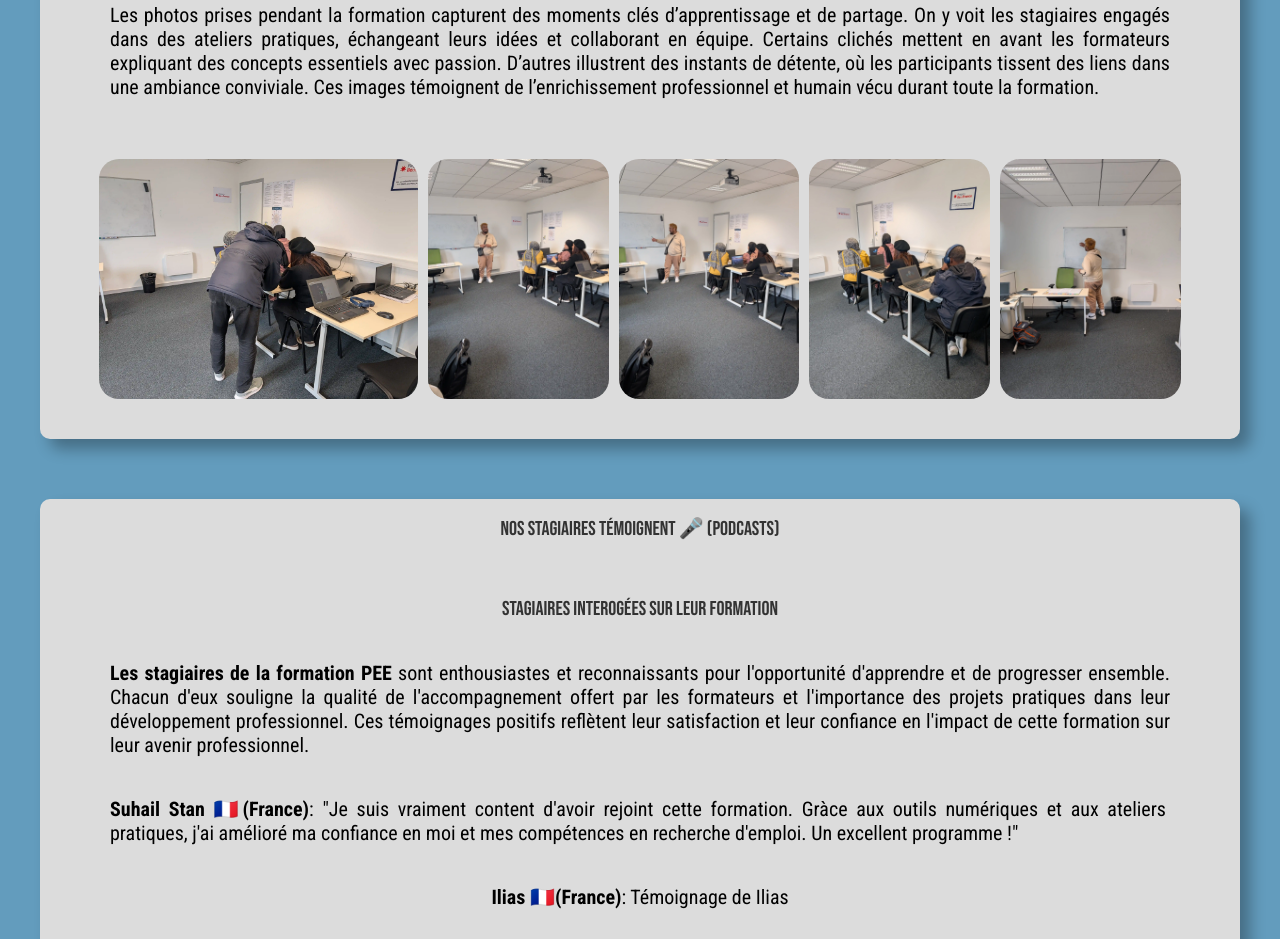
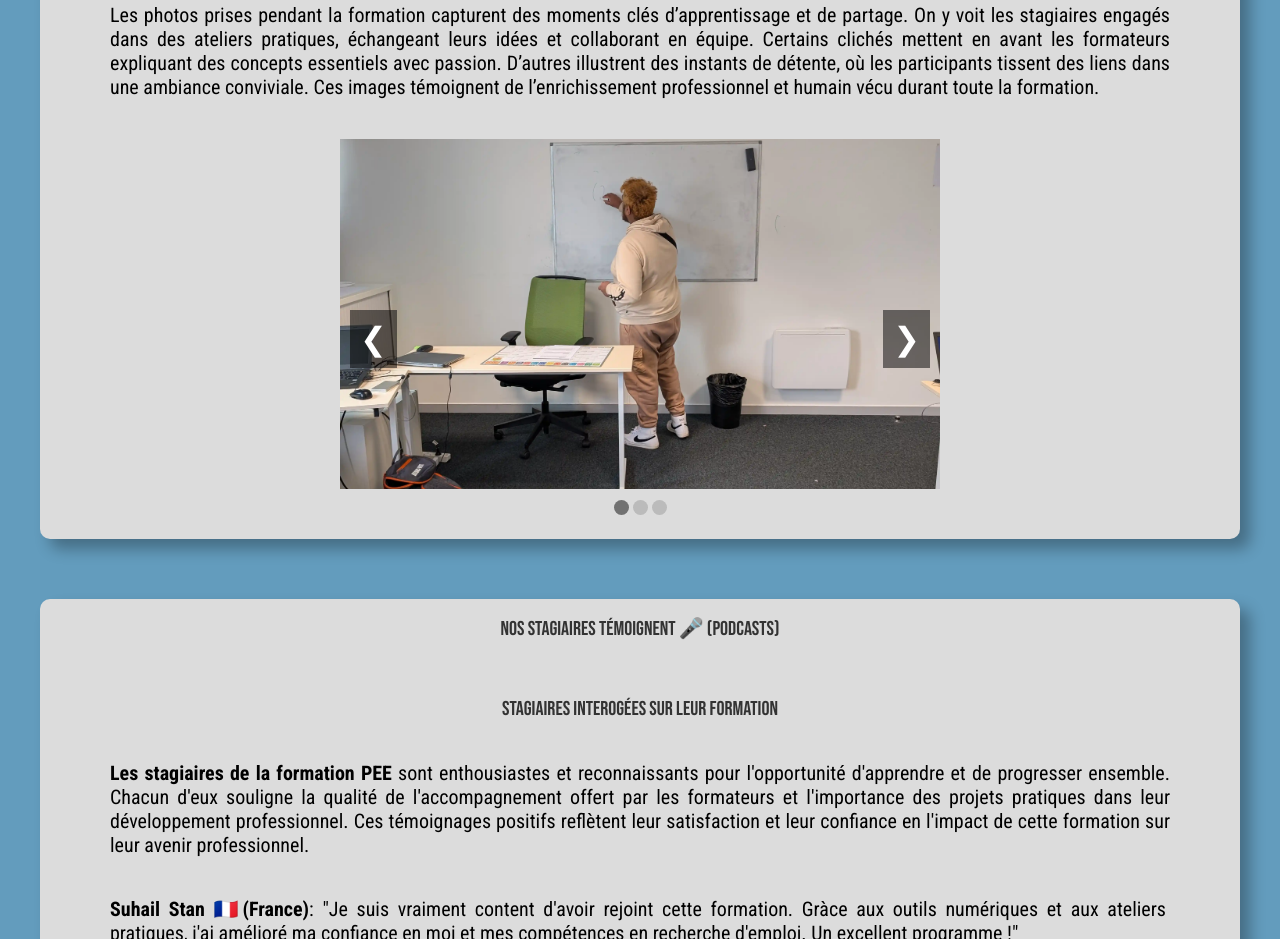
Before and after one commit to suhailadhin/blog-ressource-formation-chelles, a plain HTML site: page index.html in a window 1280 px wide. Shown: the part 3842-4781 px from the top of the page. Drawn offline with Linux system fonts and the light colour scheme; animation ran at ten frames a second; a web font is replaced by a local one.

Commit message:
new elements

```diff
--- a/index.html
+++ b/index.html
@@ -132,15 +132,36 @@
                 <h3>Un groupe soudé</h3>
                 <p>Les photos prises pendant la formation capturent des moments clés d’apprentissage et de partage. On y voit les stagiaires engagés dans des ateliers pratiques, échangeant leurs idées et collaborant en équipe. Certains clichés mettent en avant les formateurs expliquant des concepts essentiels avec passion. D’autres illustrent des instants de détente, où les participants tissent des liens dans une ambiance conviviale. Ces images témoignent de l’enrichissement professionnel et humain vécu durant toute la formation.</p>
             </article>
-            <article class="contain-card">
+                <article class="carousel-container">
+                    <div class="carousel-slide">
+                    <img src="assets/galerie/étudiant-au-tableau.webp"  alt="Image 1">
+                    <img src="assets/galerie/stagiaire-de-la-formation-projet.webp" alt="Image 2">
+                    <img src="assets/galerie/stagiaire-entraide.webp" alt="Image 3">
+                    <img src="assets/galerie/stagiaire-qui-explique-au-tableau.webp" alt="Image 4">
+                    <img src="assets/galerie/stagiaire-qui-fait-exercice.webp" alt="Image 5">
+                    <img src="assets/galerie/stagiaire-qui-travaille-sur-leurs-projets.webp" alt="Image 6">
+                    <img src="assets/galerie/IMG-20250317-WA0017.webp" alt="Image 7">
+                    <img src="assets/galerie/PXL_20250317_093029069.MP.webp" alt="Image 8">
+                    <img src="assets/galerie/PXL_20250317_093105835.MP.webp" alt="Image 9">
+                    <img src="assets/galerie/PXL_20250317_093342532.MP.webp" alt="Image 10">
+                    <img src="assets/galerie/PXL_20250317_093347287.MP.webp" alt="Image 11">
+                    <img src="assets/galerie/PXL_20250317_094218452.MP.webp" alt="Image 12">
+                    <img src="assets/galerie/PXL_20250317_094728545.webp" alt="Image 13">
+                    <img src="assets/galerie/PXL_20250317_095058859.MP.webp" alt="Image 14">
+                    <img src="assets/galerie/PXL_20250317_130306125.MP.webp" alt="Image 15">
+                    <img src="assets/galerie/PXL_20250317_130312964.MP.webp" alt="Image 16">
+                    <img src="assets/galerie/PXL_20250317_130810957.MP.webp" alt="Image 17">
+                    <img src="assets/galerie/PXL_20250317_130814515.MP.webp" alt="Image 18">
+                    <img src="assets/galerie/PXL_20250317_131422324.MP.webp" alt="Image 19">
+                    <img src="assets/galerie/PXL_20250317_094750277.MP.webp" alt="Image 20">
+                    <img src="" alt="Image 21">
+                    </div>
 
-                    <img src="assets/galerie/stagiaire-entraide.webp" alt="Stagiaires s'entraidant pendant la formation">
-                    <img src="assets/galerie/stagiaire-qui-explique-au-tableau.webp" alt="Stagiaire expliquant un concept au tableau">
-                    <img src="assets/galerie/stagiaire-qui-fait-exercice.webp" alt="Stagiaire réalisant un exercice pratique">
-                    <img src="assets/galerie/stagiaire-qui-travaille-sur-leurs-projets.webp" alt="Stagiaires travaillant sur leurs projets">
-                    <img src="assets/galerie/étudiant-au-tableau.webp" alt="Étudiant écrivant au tableau">
-
-            </article>
+                    <div class="carousel-dots">
+                    </div>
+                    <button class="carousel-arrow carousel-arrow-left">&#10094;</button>
+                    <button class="carousel-arrow carousel-arrow-right">&#10095;</button>
+                </article>
         </section>
 
         <!-- Section TÃ©moignages des stagiaires -->
--- a/main.js
+++ b/main.js
@@ -135,21 +135,6 @@ toogle.addEventListener('click', function() {
     console.log('L\'état du toggle après le clic :', toogle.classList.contains('active'));
 });
 
-const containCard = document.querySelector('.contain-card');
-console.log('Vous avez cliqué sur la partie article card');
-
-const imgCards = document.querySelectorAll('.contain-card img');
-
-if (imgCards.length > 0) {
-    imgCards.forEach(img => {
-        img.addEventListener('click', function() {
-            img.classList.toggle('visible');
-        });
-    });
-} else {
-    console.error("Aucune image trouvée dans .contain-card.");
-};
-
 // Sélectionner la div avec la classe "contains"
 const container = document.querySelector('.contains');
 
@@ -161,3 +146,82 @@ window.addEventListener("scroll", function() {
         container.classList.add("visible");
     }
 });
+
+
+// carrousel
+
+function createCarousel(containerSelector) {
+    const container = document.querySelector(containerSelector);
+    if (!container) {
+        console.error("Carousel container not found.");
+        return;
+    }
+
+    const slides = container.querySelector(".carousel-slide");
+    const dotsContainer = container.querySelector(".carousel-dots");
+    const arrowLeft = container.querySelector(".carousel-arrow-left");
+    const arrowRight = container.querySelector(".carousel-arrow-right");
+
+    if (!slides || !dotsContainer || !arrowLeft || !arrowRight) {
+        console.error("Carousel elements not found.");
+        return;
+    }
+
+    const images = slides.querySelectorAll("img");
+    let slideIndex = 0;
+    let dots = [];
+
+    // Initialize slides
+    images.forEach((img, index) => {
+        img.style.display = index === 0 ? "block" : "none";
+    });
+
+    // Initialize dots (always 3)
+    for (let i = 0; i < 3; i++) {
+        const dot = document.createElement("span");
+        dot.classList.add("dot");
+        if (i === 0) {
+            dot.classList.add("active");
+        }
+        dotsContainer.appendChild(dot);
+        dots.push(dot);
+
+        dot.addEventListener("click", () => {
+            showSlide(i); // Use the dot index directly
+        });
+    }
+
+    // Show slide function
+    function showSlide(index) {
+        if (index < 0) {
+            slideIndex = images.length - 1;
+        } else if (index >= images.length) {
+            slideIndex = 0;
+        } else {
+            slideIndex = index;
+        }
+
+        images.forEach((img, i) => {
+            img.style.display = i === slideIndex ? "block" : "none";
+        });
+
+        dots.forEach((dot, i) => {
+            dot.classList.remove("active");
+            if (i === slideIndex % 3) {
+                dot.classList.add("active");
+            }
+        });
+    }
+
+    // Arrow event listeners
+    arrowLeft.addEventListener("click", () => {
+        showSlide(slideIndex - 1);
+    });
+
+    arrowRight.addEventListener("click", () => {
+        showSlide(slideIndex + 1);
+    });
+}
+
+// Initialize the carousel
+createCarousel(".carousel-container");
--- a/style.css
+++ b/style.css
@@ -201,31 +201,84 @@ section {
 }
 
 .contain img {
-   width: 30%;
-   object-fit: contain;
+    width: 30%;
+    object-fit: contain;
 }
 
-.contain-card {
+.contain img:hover {
+    cursor: pointer;
+    border-bottom: solid 4px red;
+    transform: scale(1.1); /* Légère augmentation de la taille au survol */
+    transition: transform 0.3s ease, border-bottom 0.3s ease; /* Transition douce */
+}
+
+.carousel-container {
     display: flex;
     flex-direction: row;
-    align-items: center;
-    justify-content: flex-start;
-    gap: 10px;
-    padding: 20px;
-    overflow: scroll;
-    margin: 0 20px 20px 20px;
+    width: 90%;
+    max-width: 600px;
+    position: relative;
+    overflow: hidden;
+    margin: auto;
 }
 
-.contain-card img {
+.carousel-slide {
+    display: flex;
     width: 100%;
-    height: 240px;
-    border-radius: 20px;
-    object-fit: cover;
-    scroll-snap-align: start;
+    padding-bottom: 50px;
 }
 
-.contain-card img.visible {
-    transform: scale(2.5);
+.carousel-slide img {
+    width: 100%;
+    height: 350px;
+    object-fit: cover;
+}
+
+.carousel-slide img:hover {
+    transform: scale(1.1); /* Légère augmentation de la taille au survol */
+    transition: transform 0.3s ease, border-bottom 0.3s ease; /* Transition douce */
+}
+
+.carousel-dots {
+    text-align: center;
+    position: absolute;
+    bottom: 20px;
+    width: 100%;
+}
+
+.dot {
+    cursor: pointer;
+    height: 15px;
+    width: 15px;
+    margin: 0 2px;
+    background-color: #bbb;
+    border-radius: 50%;
+    display: inline-block;
+    transition: background-color 0.6s ease;
+}
+
+.active, .dot:hover {
+    background-color: #717171;
+}
+
+.carousel-arrow {
+    position: absolute;
+    top: 50%;
+    transform: translateY(-50%);
+    font-size: 2em;
+    cursor: pointer;
+    background: rgba(0, 0, 0, 0.5);
+    color: white;
+    padding: 10px;
+    border: none;
+}
+
+.carousel-arrow-left {
+    left: 10px;
+}
+
+.carousel-arrow-right {
+    right: 10px;
 }
 
 #témoignage-des-stagiaires {
@@ -352,6 +405,10 @@ footer p {
         font-size: 13px;
     }
 
+    nav {
+        align-items: start;
+    }
+
    nav ul {
     display: none;
     transform: translateY(-500%); /* Caché en haut */
@@ -411,10 +468,12 @@ main {
     text-align: center;
    }
 
-   .contain-card {
-    display: flex;
-    align-items: center;
-   }
+   .carousel-container {
+
+    width: 70%; /* Ajustez selon vos besoins pour les Ã©crans plus grands */
+    max-width: 800px; /* Adaptez la taille maximale */
+
+    }
 
    footer p {
     font-size: 15px;
```
Also changed, not shown: assets/galerie/IMG-20250317-WA0017.webp (added), assets/galerie/PXL_20250317_093029069.MP.webp (added), assets/galerie/PXL_20250317_093105835.MP.webp (added), assets/galerie/PXL_20250317_093342532.MP.webp (added), assets/galerie/PXL_20250317_093347287.MP.webp (added), assets/galerie/PXL_20250317_094218452.MP.webp (added), assets/galerie/PXL_20250317_094728545.webp (added), assets/galerie/PXL_20250317_094750277.MP.webp (added), assets/galerie/PXL_20250317_095058859.MP.webp (added), assets/galerie/PXL_20250317_130306125.MP.webp (added), assets/galerie/PXL_20250317_130312964.MP.webp (added), assets/galerie/PXL_20250317_130810957.MP.webp (added), assets/galerie/PXL_20250317_130814515.MP.webp (added), assets/galerie/PXL_20250317_131422324.MP.webp (added).
